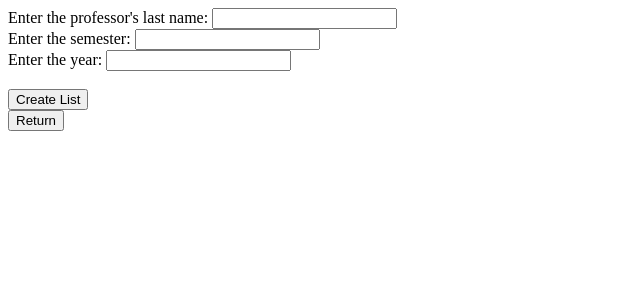
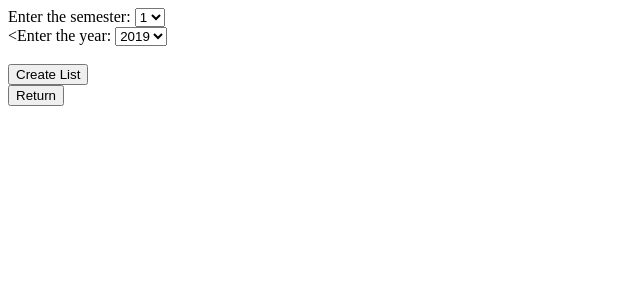
Before and after one commit to Sham-Shady/DB-Application, a Django app: template professor/templates/professorsNameView.html in a window 1280 px wide. Shown: the top 300 px of the page, without its empty margins (0-640 px from the left). Run offline with Django 4.2, Linux system fonts and the light colour scheme; the template is opened without the code that fills it, so the values that code supplies are empty.

Commit message:
Professor Template updates

```diff
--- a/professor/templates/professorsNameView.html
+++ b/professor/templates/professorsNameView.html
@@ -20,12 +20,17 @@
 <!--Form with multiple submit buttons-->
 <form action="" method="POST" name="form">
     {% csrf_token %}
-    <label for="profname">Enter the professor's last name:</label>
-    <input type="profname" id="profname" name="profname" /> <br>
     <label for="semester">Enter the semester:</label>
-    <input type="semester" id="semester" name="semester" /> <br>
-    <label for="year">Enter the year:</label>
-    <input type="year" id="year" name="year" />
+        <select name="semester" id="semester">
+        <option value="1">1</option>
+        <option value="2">2</option>
+  </select>
+<br>
+    <<label for="year">Enter the year:</label>
+        <select name="year" id="year">
+        <option value="2019">2019</option>
+        <option value="2020">2020</option>
+  </select>
     <br> <br>
 
     <button type="submit" name="Create Name List">Create List</button>
```
Also changed, not shown: professor/templates/professorsView.html (+9 -4 lines).
